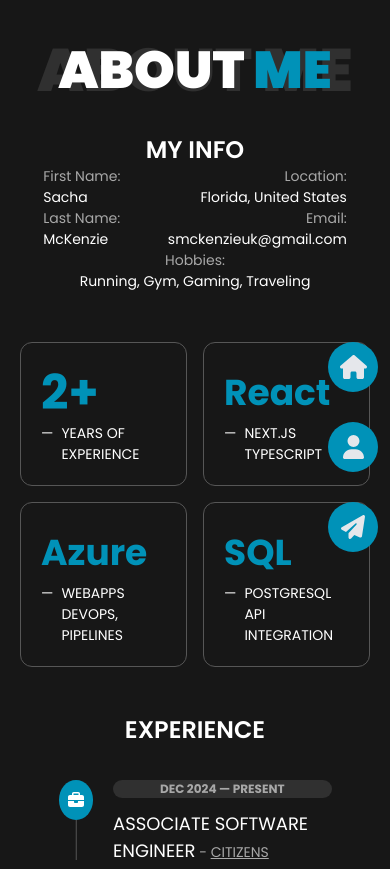
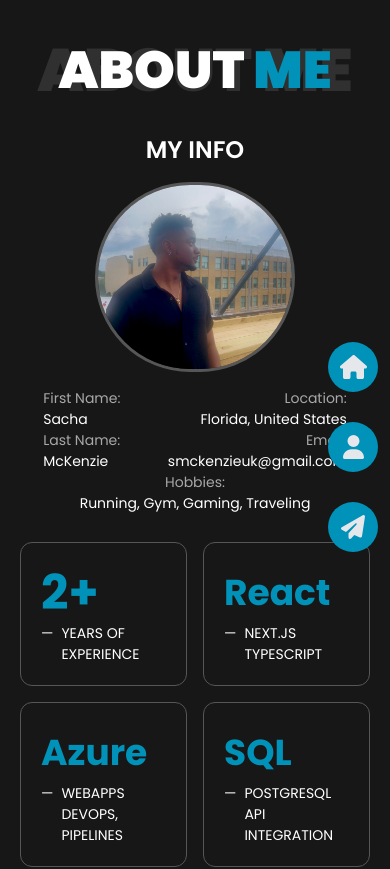
Before and after one commit to smckenzie78/my-portfolio, a Next.js app: page /about in a window 390 px wide. Shown: the top 869 px of the page. Built offline with nearby package versions, Linux system fonts and the light colour scheme.

Commit message:
Added hero picture to About page on mobile

```diff
--- a/src/app/(routes)/about/page.tsx
+++ b/src/app/(routes)/about/page.tsx
@@ -9,10 +9,17 @@ export default function About(){
                 <h1 className={` uppercase text-center leading-15 font-[900] text-[52px] z-1`}>About<span className="text-cyan-600"> Me</span></h1>
                 <h1 className={` uppercase text-center leading-15 font-[900] text-[#303030] sm:text-[80px] text-[60px] absolute z-0`}>About Me</h1>
             </div>
-            <div className="lg:h-[380px] mt-0  w-full justify-center flex flex-col items-center h-[600px]  lg:items-start lg:flex-row xl:px-30">
-                <div className="sm:w-[630px] flex flex-col items-center lg:h-[380px] lg:leading-12 lg:py-15 lg:px-15 h-[180px] py-0 px-0 sm:leading-10 w-full">
+            <div className="lg:h-[380px] mt-0  w-full justify-center flex flex-col items-center h-[800px]  lg:items-start lg:flex-row xl:px-30">
+                <div className="sm:w-[630px] flex flex-col items-center lg:h-[380px] lg:leading-12 lg:py-15 lg:px-15 h-[380px] py-0 px-0 sm:leading-10 w-full">
                     <h1 className={` uppercase text-center text-2xl lg:leading-15 font-[600] sm:leading-10`}>My Info</h1>
-                    <div className="flex sm:justify-between justify-around lg:w-full w-[90%] sm:text-[16px] text-[14px]">
+                    <div className="lg:w-[700px] bg-white lg:h-[95%] w-[200px] h-[200px] relative rounded-full lg:rounded-xl border-[3px] border-[#565656] lg:border-0 lg:hidden mt-4 lg:mt-0" style={{overflow: 'hidden'}}>
+                        <img className="object-cover h-[100%] w-[100%]"
+                            src="./meTemp.jpeg"
+                            loading="lazy"
+                            alt="hero"
+                        />
+                    </div>
+                    <div className="flex sm:justify-between justify-around lg:w-full w-[90%] sm:text-[16px] text-[14px] mt-4 lg:mt-0">
                         <div><p className="flex flex-col sm:block"><span className="text-[#a8a8a8]">First Name:</span> Sacha</p><p className="flex flex-col sm:block"><span className="text-[#a8a8a8]">Last Name:</span> McKenzie</p></div>
                         <div className="text-right"><p className="flex flex-col sm:block"><span className="text-[#a8a8a8]">Location:</span> Florida, United States</p><p className="flex flex-col sm:block"><span className="text-[#a8a8a8]">Email:</span> smckenzieuk@gmail.com</p></div>
                     </div>
```
